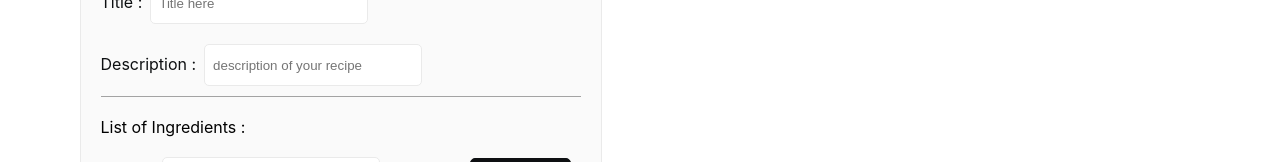
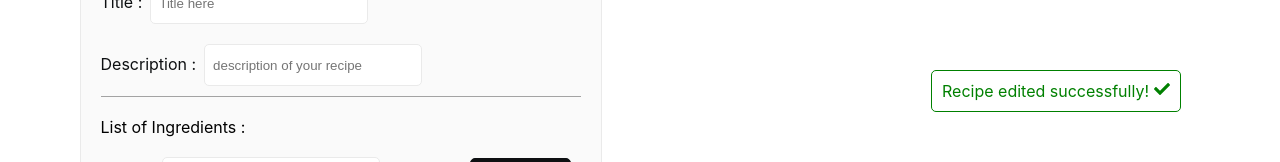
Before and after one commit to alvarohernandez-travelperk/onboarding_client_alvarohernandez-travelperk, a React (Create React App) app: page /edit/1 in a window 1280 px wide. Shown: the part 234-396 px from the top of the page. Built offline with nearby package versions, Linux system fonts and the light colour scheme; no server answers.

Commit message:
Fix status message when edit

```diff
--- a/src/Views/EditRecipes.tsx
+++ b/src/Views/EditRecipes.tsx
@@ -18,7 +18,7 @@ export default function EditRecipes({ recipes, fetchData }: EditRecipesProps) {
   const [editDescription, setEditDescription] = useState<string>("")
   const [ingredients, setIngredients] = useState<string[]>([])
   const [id, setId] = useState<number | undefined>(undefined)
-  const [showSuccessMessage, setShowSuccessMessage] = useState<boolean>(false)
+  const [showSuccessMessage, setShowSuccessMessage] = useState<boolean>(true)
 
   const params = useParams();
 
```
